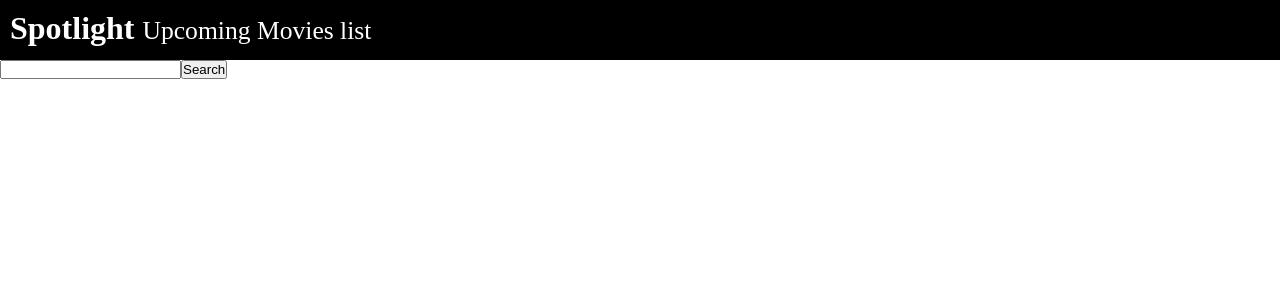
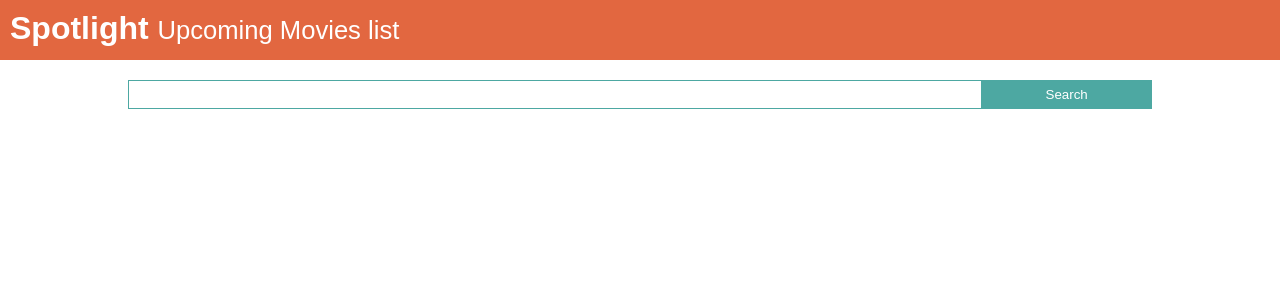
Before and after one commit to edsondota/spotlight, a Vue app: page / in a window 1280 px wide. Shown: the top 300 px of the page. Built offline with nearby package versions, Linux system fonts and the light colour scheme.

Commit message:
Add style to input and search button

```diff
--- a/src/App.vue
+++ b/src/App.vue
@@ -20,5 +20,6 @@ export default {
   * {
     margin: 0;
     padding: 0;
+    font-family: Arial, Helvetica, sans-serif;
   }
 </style>
--- a/src/components/Search.vue
+++ b/src/components/Search.vue
@@ -6,9 +6,15 @@
         <small>Upcoming Movies list</small>
       </h1>
     </header>
-    <section>
-      <input type="text">
-      <button>Search</button>
+    <section
+      class="search-wrapper"
+    >
+      <div class="search-wrapper__input">
+        <input type="text">
+      </div>
+      <div class="search-wrapper__button">
+        <button>Search</button>
+      </div>
     </section>
   </div>
 </template>
@@ -22,7 +28,7 @@ export default {
 <style lang="scss" scoped>
   header {
     height: 60px;
-    background-color: black;
+    background-color: #E26740;
     color: white;
 
     h1 {
@@ -33,4 +39,36 @@ export default {
       }
     }
   }
+
+  .search-wrapper {
+    margin: 20px auto;
+    width: 80%;
+    display: flex;
+
+    &__input {
+      flex: 5;
+      input {
+        width: 100%;
+        height: 2em;
+        padding-left: 1em;
+        border: 1px solid #4DA8A2;
+      }
+    }
+
+    &__button {
+      flex: 1;
+      button {
+        width: 100%;
+        text-align: center;
+        height: 2.2em;
+        background: #4DA8A2;
+        color: white;
+        border: 1px solid #4DA8A2;
+
+        &:hover {
+          cursor: pointer;
+        }
+      }
+    }
+  }
 </style>
```
